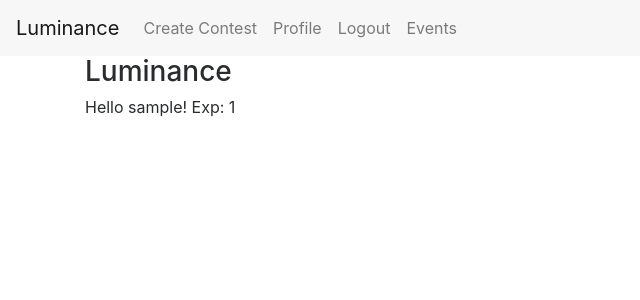
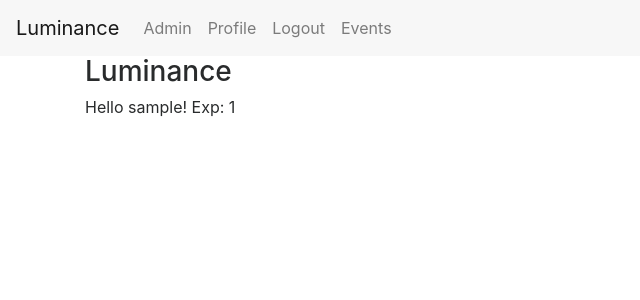
Before and after one commit to nginth/luminance, a Flask app: page / in a window 1280 px wide. Shown: the top 300 px of the page, without its empty margins (0-640 px from the left). Run offline with Flask 2, Linux system fonts and the light colour scheme; a user stored in the database is signed in; tables that the repository leaves empty hold one stand-in row (values such as "Sample post"); parts of the project's set-up code (start-up, migrations or seed data) failed here and were passed over; some libraries are stand-ins or nearby versions.

Commit message:
add admin panel

```diff
--- a/luminance/routes.py
+++ b/luminance/routes.py
@@ -85,6 +85,12 @@ def contest():
 
     return render_template('create_contest.html', form=form)
 
+@pages.route('/admin')
+@login_required
+@admin_required
+def admin_panel():
+    return render_template('admin_panel.html')
+
 @pages.route('/photos/test')
 @login_required
 def flickr_test():
--- a/luminance/templates/layout.html
+++ b/luminance/templates/layout.html
@@ -24,7 +24,7 @@
       {% else %}
         {% if current_user.is_admin %}
         <li class="nav-item">
-            <a class="nav-link" href="/contest">Create Contest <span class="sr-only">(current)</span></a>
+            <a class="nav-link" href="/admin">Admin <span class="sr-only">(current)</span></a>
         </li>
         {% endif %}
         <li class="nav-item">
```
Also changed, not shown: luminance/templates/admin_panel.html (added, +11 -0 lines).
